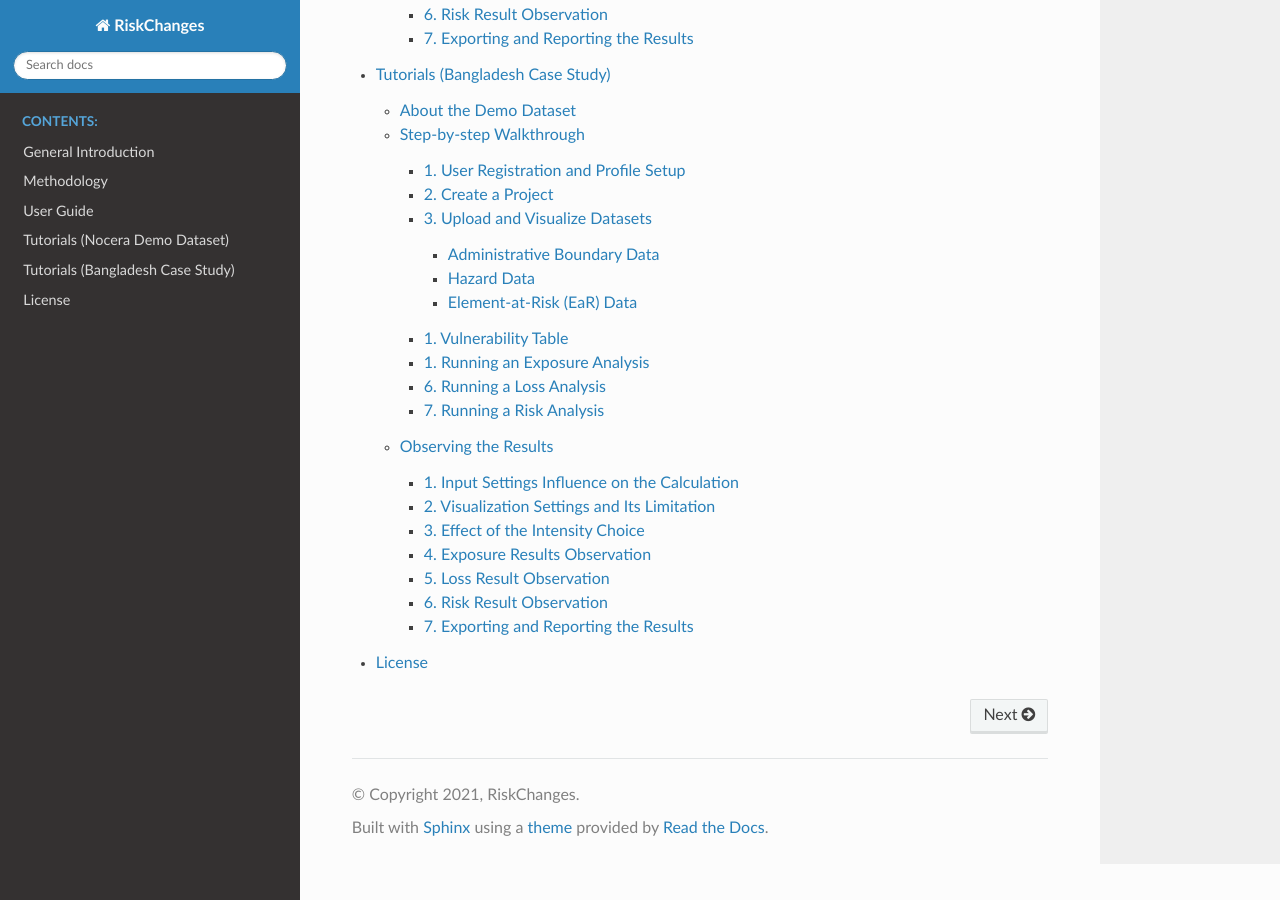
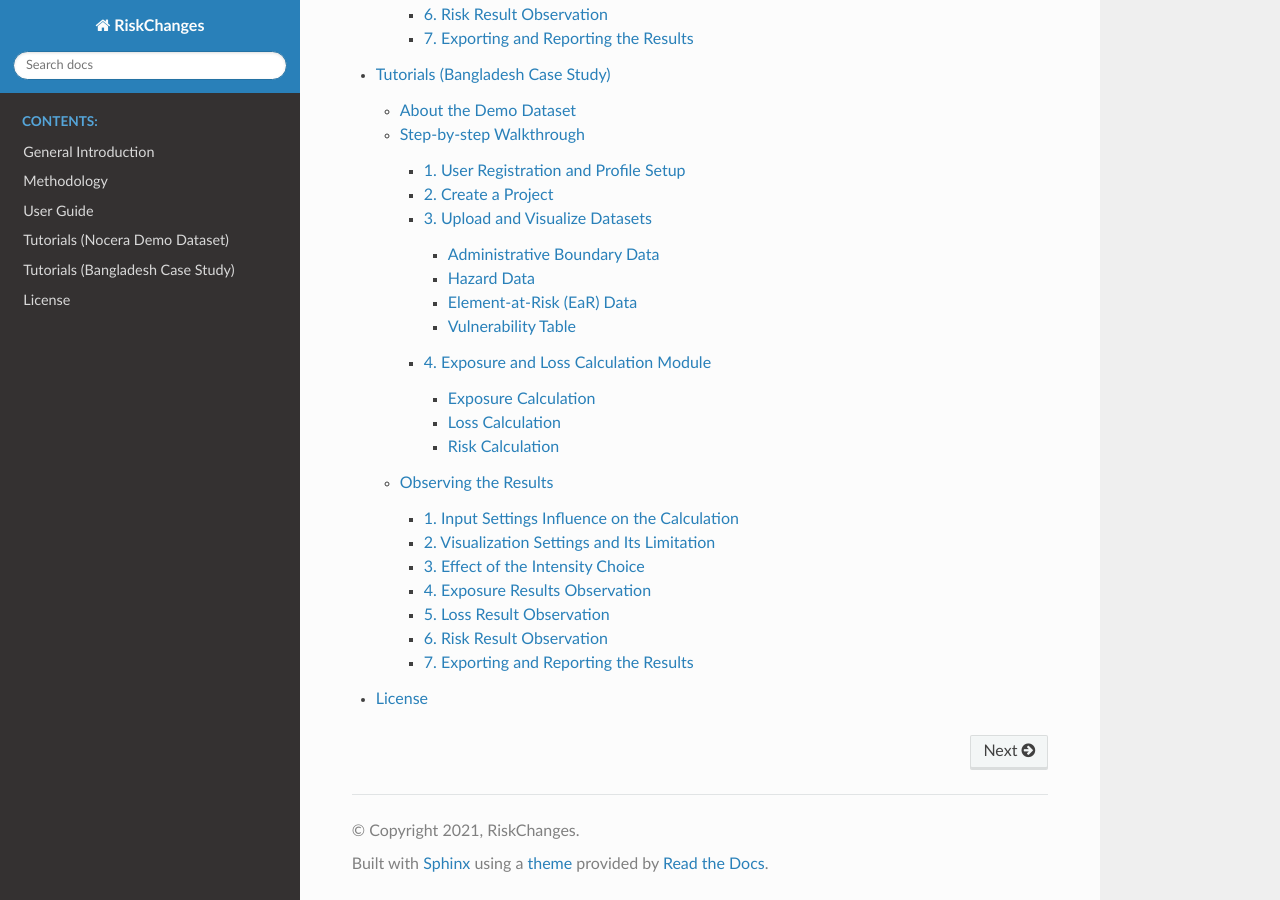
Before and after one commit to RiskChanges/riskchanges-docs, a Sphinx documentation site: the page built from docs/source/index.rst, in a window 1280 px wide and 900 px high, scrolled down 2293 px. Built offline with Sphinx 7.4.7 and the Read the Docs theme 3.1.0, drawn with Linux system fonts in a browser that asks for light colours; part of the change alters nothing that is shown.

Commit message:
update bangladesh case

```diff
--- a/docs/source/tutorials-bangladesh.rst
+++ b/docs/source/tutorials-bangladesh.rst
@@ -282,7 +282,7 @@ e. Click **Save** and the uploaded EaR layer will be automatically displayed in
 +----------------------+-------------+
 
 
-**Critical Power Plants Layer **
+**Critical Power Plants Layer**
 
 +----------------------+-------------+
 | Attribute            | Value       |
@@ -371,8 +371,8 @@ Users can also go to the **Symbology section to adjust the layer's labels.
    Please note that the **Vulnerability** data is necessary for **LOss** and **Risk** calculations. The **Exposure** calculation does not require **Vulnerability** input. Therefore, if users only need to do **Exposure** assessment, entering **Vulnerability** data is not compulsory.
 
 
-1. Vulnerability Table
----------------------------
+Vulnerability Table
+"""""""""""""""""""""""""
 
 While exposure identifies what is affected, vulnerability defines how severely it is affected. Vulnerability data links hazard intensity to expected damage or population impact and is therefore a prerequisite for loss and risk calculations. In the demo dataset, pre-defined vulnerability tables are provided to streamline the workflow.
 
@@ -426,40 +426,39 @@ The related vulnerability tables have been imported and available to the public.
    - Please note that the visualization of **Hazard**, **Elements-at-Risk**, and **Exposure** will affect the calculation of the next step. For example, the classes or value ranges chosen for **Hazard** and **Elements-at-Risk** will be applied to calculate **Exposure**. The same combination which results in the **Exposure** calculation will then be applied to calculate **Loss**.
    - If users would like to calculate a different class or range value, they need to re-calculate the **Exposure** with the updated class or range value selection before calculating the **Loss**.
 
-1. Running an Exposure Analysis
-------------------------------------
+4. Exposure and Loss Calculation Module
+-------------------------
+
+With all required input data prepared, users can now proceed to analytical modules. Exposure, Loss, and Risk calculations are performed sequentially, with each module building on the results of the previous one. This structure ensures transparency and traceability in the overall risk assessment process.
+
+Exposure Calculation
+"""""""""""""""""""""""""""
+
+Exposure calculation is the first analytical step, quantifying hoe elements-at-risk intersect with hazard intensity. The results serve as the direct input for loss estimation and therefore must be carefully configured and reviewed.
 
 Go to **Exposure > Add Exposure**. Choose between:
 
 - **Individual** (feature-based): Exposure is calculated for each elements-at-risk feature.
 - **Aggregated** (admin unit-based): Exposure is calculated based on admnistrative boundaries.
 
-In the General section, enter:
+In the General section, enter the **Layer Name** and select the **Hazard** and **Elements-at-Risk** layers for which the **Exposure** will be calculated. This setting is used for calculating 5-year return period fluvial undefended flooding to power plant (**Individual Exposure**)
 
-- **Layer Name**: `Flood20_Building`
+- **Layer Name**: `FluvialFlood_Baseline_PowerPlant_5`
 - Select the **Hazard** and **EaR** layers
-- Choose Intensity: **Minimum**, **Average**, or **Maximum**. These options will affect the layer visualization after the calculation. All intensities will still be calculated and users can change the visualization options afterwards.
+- **Hazard**: `Baseline_Fluvial_Undefended_5y`
+- **EaR**: `Power Plant`
 
-(This setting is used for calculating 20-years return period flood to building footprints - **Individual Exposure**)
-
-.. figure:: /images/tutorials/exposure.png
+.. figure:: /images/tutorials/bangladesh/exposuresettings.png
    :scale: 80%
    :align: center
 
-   *Individual Exposure Calculation*
+   *Individual Exposure Calculation Settings*
 
 For **Aggregated Exposure**, we need to input several information which are based on the calculated individual exposure. Therefore, we must calculate an associatd Individual Exposure beforehand:
 
-- **Layer Name**: `Flood20_Building_Agg`
--  **Hazard**: `Flood20_Building`
+- **Layer Name**: `FluvialFlood_Baseline_PowerPlant_5_Agg`
+-  **Hazard**: `Baseline_Fluvial_Undefended_5y`
 -  **Admin Level**: `Admin_Unit`
--  **Intensity**: `Average Intensity`
-
-.. figure:: /images/tutorials/exposure_agg.png
-   :scale: 80%
-   :align: center
-
-   *Aggregated Exposure Calculation*
 
 Once calculated, two tables are obtained from the calculation, which are **Summary Table** and **Detail Table**. The Summary Table summarizes the number of exposed Elements-at-Risk by each defined for every hazard class. The Detail Table provides the exposure information for each Element-at-Risk feature.
 
@@ -468,83 +467,51 @@ Both tables will show metrics like:
 - Exposed fraction
 - Exposed area / length: Depends on the type of elements-at-risk (polygon / line)
 - Exposed Population, Value, number of floors: Depends on the information availability in the elements-at-risk attribute data.
-- Minimum, average, maximum intensity: Only shown in Detal Table.
+- Minimum, average, maximum intensity: Only shown in Detail Table.
 
-.. figure:: /images/tutorials/exposure_table.png
+.. figure:: /images/tutorials/bangladesh/exposuretable.png
    :scale: 80%
    :align: center
 
-   *Exposure Table Result (Summary Table)*
+   *Exposure Table Results*
 
-.. figure:: /images/tutorials/exposure_table_detail.png
+Users can also show the **Summary Table** into a chart and export as XLSX.
+Additionally, users can choose which result to be displayed in the map as well as adjusting the symbology through the **Detail** and **Classes** tabs. Observation from the map is also possible by clicking on the features and checking the attributes recorded for each.
+
+.. figure:: /images/tutorials/bangladesh/exposureviz.png
    :scale: 80%
    :align: center
 
-   *Exposure Table Result (Detail Table)*
+   *Options to display exposure results*
 
-For the Aggregated Exposure result, a summary table will be generated after the calculation, showing the total Exposure in metrics depending on available Elements-at-Risk attributes for each administrative boundary. For this exercise, we obtain Exposure in terms of Area, Value (USD) and Population (number of people).
+Loss Calculation
+""""""""""""""""""""""""""""""""""""
 
-.. figure:: /images/tutorials/exposure_agg_table.png
-   :scale: 80%
-   :align: center
-
-   *Aggregated Exposure Table Result*
-
-You can show the Summary Table into a chart and export the table as XLSX.
-
-.. figure:: /images/tutorials/exposure_chart.png
-   :scale: 80%
-   :align: center
-
-   *Exposure Summary Chart*
-
-.. figure:: /images/tutorials/exposure_agg_chart.png
-   :scale: 80%
-   :align: center
-
-   *Aggregated Exposure Chart*
-
-You can configure how the results are visualized on the map. You can also click individual features to see their attributes.
-
-.. figure:: /images/tutorials/exposure_viz.png
-   :scale: 80%
-   :align: center
-
-   *Exposure Visualization*
-
-.. note::
-  Visualization directly affects how the calculations for Exposure, Loss, and Risk are performed. If you want to try different classes or value ranges for your analysis, you’ll need to re-run the **Exposure** module before running **Loss** or **Risk** again.
-
-6. Running a Loss Analysis
-------------------------------------
+Loss calculation translates exposure into tangible impacts by applying vulnerability functions and asset attributes. This step estimates physical, economic, or population losses for each element-at-risk and aggregated administrative unit.
 
 Go to **Loss > Add Loss**. Choose between:
 
 - **Individual** (feature-based): Loss is calculated for each elements-at-risk feature.
 - **Aggregated** (admin unit-based): Loss is calculated based on admnistrative boundaries.
 
-In the General section, enter:
+In the General section, enter the **Layer Name** and select the calculated **Exposure** layer for which the **Loss** will be calculated. This setting is used for calculating power plant for 5-year return period fluvial undefended flood for baseline scenario, after calculating the individual exposure (**Individual Loss**).
 
-- **Layer Name**: `Flood20_Building_Loss`
-- Select the **Exposure** layers: `Flood20_Building`.
-
-(This setting is used for calculating building loss to 20-year return period flood, after calculating the individual exposure - **Individual Loss**)
+- **Layer Name**: `Loss_Baseline_PowerPlant_5`
+- Select the **Exposure** layers: `FluvialFlood_Baseline_PowerPlant_5`.
 
 For **Aggregated Loss**, the information needed is based on the calculated individual loss. Therefore, we must calculate an associated Individual Loss beforehand:
 
-- **Layer Name**: `Flood20_Building_Loss_Agg`
--  **Loss**: `Flood20_Building_Loss`
+- **Layer Name**: `Loss_Baseline_PowerPlant_5_Agg`
+-  **Loss**: `Loss_Baseline_PowerPlant_5`
 -  **Admin Level**: `Admin_Unit`
--  **Intensity**: `Average Intensity`
 
-.. figure:: /images/tutorials/loss.png
+.. figure:: /images/tutorials/bangladesh/losssettings.png
    :scale: 80%
    :align: center
 
-   *Loss Calculation*
+   *Loss Calculation Settings*
 
-A series of columns for hazard, loss, and vulnerability is presented to link the elements-at-risk classes to the vulnerability tables.
-Users need to choose the associated vulnerability table to each class. Users can choose the vulnerability from the **All Vulnerability** section.
+A series of columns for hazard, loss, and vulnerability is presented to link the elements-at-risk classes to the vulnerability tables. Users need to choose the associated vulnerability table to each class. Users can choose the vulnerability from the **All Vulnerability** section.
 After selecting the vulnerability curve, click **Save**.
 After linking each class to a particular vulnerability curve, click **Save** to store and calculate the Loss.
 
@@ -560,94 +527,67 @@ Similar to te Exposure module, two Loss tables will be obtained after the calcul
 
 In addition to the information obtained from the **Exposure** calculation, the **Loss** table contains information about **Damage Ratio**, **Loss Fractions**, **Loss Area / Length**, **Loss Value**, and **Loss Population**, depending on the information availability in the elements-at-risk attribute data.
 
-.. figure:: /images/tutorials/loss_table.png
+.. figure:: /images/tutorials/bangladesh/losstable.png
    :scale: 80%
    :align: center
 
-   *Loss Table Result (Summary Table)*
+   *Loss Table Result*
 
-.. figure:: /images/tutorials/loss_table_detail.png
-   :scale: 80%
-   :align: center
+Users can show the Summary Table into a chart and export the table as XLSX. Additionally, users can also adjust the visualization of the loss map from the **Detail** and **Classes** section.
 
-   *Loss Table Result (Detail Table)*
-
-For the Aggregated Loss result, a summary table will be generated after the calculation, showing the total Loss in metrics depending on available Elements-at-Risk attributes for each administrative boundary. For this exercise, we obtain Loss in terms of Area, Value (USD) and Population (number of people).
-
-.. figure:: /images/tutorials/loss_agg_table.png
-   :scale: 80%
-   :align: center
-
-   *Aggregated Loss Table Result*
-
-You can show the Summary Table into a chart and export the table as XLSX.
-
-.. figure:: /images/tutorials/loss_chart.png
+.. figure:: /images/tutorials/bangladesh/losschart.png
    :scale: 80%
    :align: center
 
    *Loss Summary Chart*
 
-.. figure:: /images/tutorials/loss_agg_chart.png
-   :scale: 80%
-   :align: center
+Risk Calculation
+"""""""""""""""""""""""""""""""""""""
 
-   *Aggregated Loss Chart*
-
-You can configure how the results are visualized on the map. You can also click individual features to see their attributes.
-The visualization style can be adjusted from the **Detail** and **Classes** sections.
-
-.. figure:: /images/tutorials/loss_viz.png
-   :scale: 80%
-   :align: center
-
-   *Loss Visualization*
-
-7. Running a Risk Analysis
-------------------------------------
+Risk calculation integrates losses across multiple return periods to estimate long-term risk metrics, such as *Average Annual Loss*. This step enables comparison across areas, hazards, and scenarios and forms the basis for decision-making and risk reduction planning.
 
 For running a risk analysis, aggregated Loss should be calculated beforehand. Additionally, more than one return period Loss for the same Hazard - Elements at Risk combination is required.
 The calculation up to Loss can follow the steps in previous sections.
 
 Go to **Risk > Add Risk**. In the General section, enter:
 
-- **Name**: `Flood_Building_Risk`.
+- **Name**: `Risk_Fluvial_Baseline_PowerPlant`.
 - **Admin Level**: `Admin_Unit`.
 - **Hazard Type**: `Flood`.
-- **Hazard Sub Type**: `Flash Flood`.
-- **EaR**: `Building_Footprint`.
+- **Hazard Sub Type**: `Fluvial Flood`.
+- **EaR**: `Power Plant`.
 - **Risk Reduction Alternative** and **Scenario** are optional. Users can select them if they have been defined in the project.
-- **Select Aggregated Losses**: The list will be automatically filtered according to the selected Admin Level, Hazard Type/Subtype, and EaR. Select more than one return period Loss layers to be used for Risk calculation.
-- For this tutorial, we will select `Flood20_Building_Loss_Agg`, `Flood50_Building_Loss_Agg`, `Flood100_Building_Loss_Agg`, and `Flood200_Building_Loss_Agg`, then click **Save**.
+- **Select Aggregated Losses**: The list will be automatically filtered according to the selected **Admin Level**, **Hazard Type/Subtype**, and **EaR**. Select more than one return period Loss layers to be used for Risk calculation.
+- For this tutorial, we will select `Loss_FluvialBaseline_PowerPlant_5_Agg`, `Loss_FluvialBaseline_PowerPlant_10_Agg`, `Loss_FluvialBaseline_PowerPlant_50_Agg`, `Loss_FluvialBaseline_PowerPlant_100_Agg`, and `Loss_FluvialBaseline_PowerPlant_500_Agg` then click **Save**.
 
-(This setting is used for calculating building average annual loss to flood for each administrative boundary, after calculating the aggregated loss - **Aggrgated Risk**)
+(This setting is used for calculating building average annual loss to fluvial undefended flood for each administrative boundary, after calculating the aggregated loss - **Aggrgated Risk**)
 
-.. figure:: /images/tutorials/risk.png
+.. figure:: /images/tutorials/bangladesh/risksettings.png
    :scale: 80%
    :align: center
 
-   *Risk Calculation*
+   *Risk Calculation Settings*
 
-Once the risk is computed, a risk map will be displayed in the map canvas on the right. You can configure how the results are visualized on the map. You can also click individual features to see their attributes.
-The visualization style can be adjusted from the **Detail** and **Classes** sections.
+Once the risk is computed, a risk map will be displayed in the map canvas on the right. You can configure how the results are visualized on the map. You can also click individual features to see their attributes. The visualization style can be adjusted from the **Detail** and **Classes** sections.
 
-.. figure:: /images/tutorials/risk_viz.png
+.. figure:: /images/tutorials/bangladesh/riskmap.png
    :scale: 80%
    :align: center
 
-   *Risk Map and Visualization Settings*
+   *Risk Map*
 
-A summary table will be generated after the calculation, showing the Average Annual Loss (AAL) in metrics depending on available Elements-at-Risk attributes for each administrative boundary. For this exercise, we obtain AAL in terms of Count, Area, Value (USD) and Population (number of people).
+A summary table will be generated after the calculation, showing the **Average Annual Loss (AAL)** in metrics depending on available **Elements-at-Risk** attributes for each administrative boundary. For this exercise, the system calculates AAL in terms of **Count**, **Area**, **Value** (USD) and **Population** (number of people).
 
-.. figure:: /images/tutorials/risk_table.png
+You can show the Summary Table into a chart and export the table as XLSX.
+
+.. figure:: /images/tutorials/bangladesh/risktable.png
    :scale: 80%
    :align: center
 
    *Risk Table Result*
 
-You can show the Summary Table into a chart and export the table as XLSX.
 
-.. figure:: /images/tutorials/risk_chart.png
+.. figure:: /images/tutorials/bangladesh/riskchart.png
    :scale: 80%
    :align: center
 
```
Also changed, not shown: docs/source/images/bangladesh/exposuresettings.png (added), docs/source/images/bangladesh/exposuretable.png (added), docs/source/images/bangladesh/exposureviz.png (added), docs/source/images/bangladesh/losschart.png (added), docs/source/images/bangladesh/losssettings.png (added), docs/source/images/bangladesh/losstable.png (added), docs/source/images/bangladesh/riskchart.png (added), docs/source/images/bangladesh/riskmap.png (added), docs/source/images/bangladesh/risksettings.png (added), docs/source/images/bangladesh/risktable.png (added).
